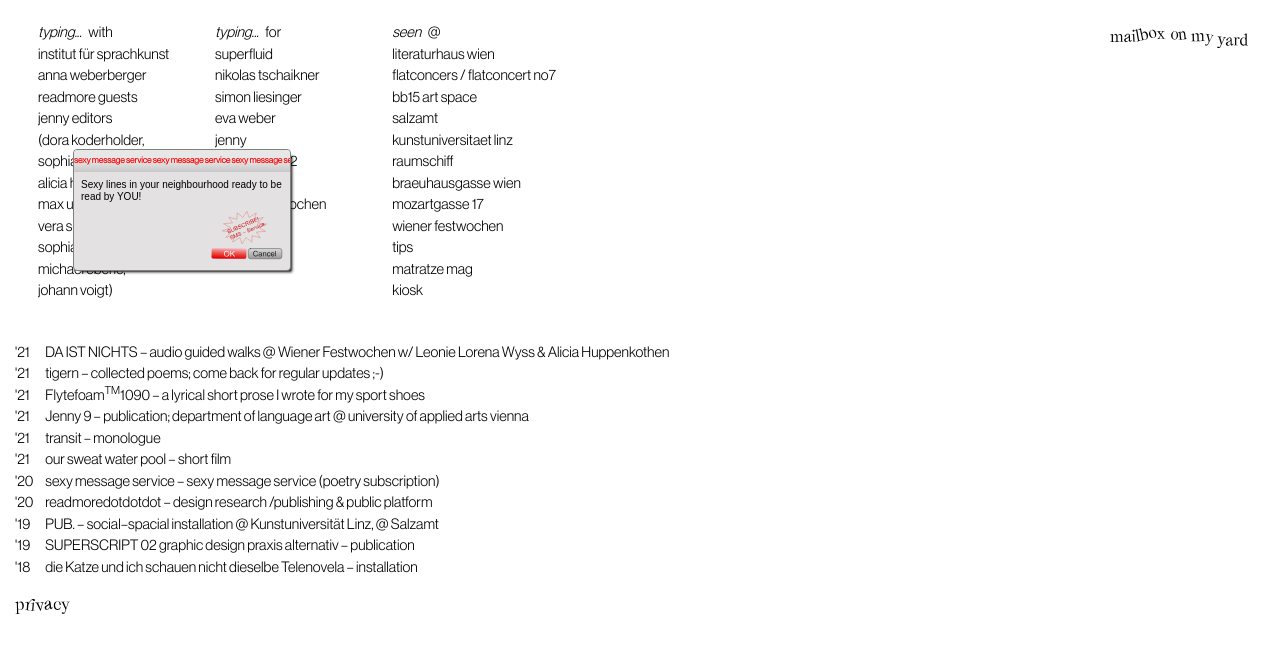
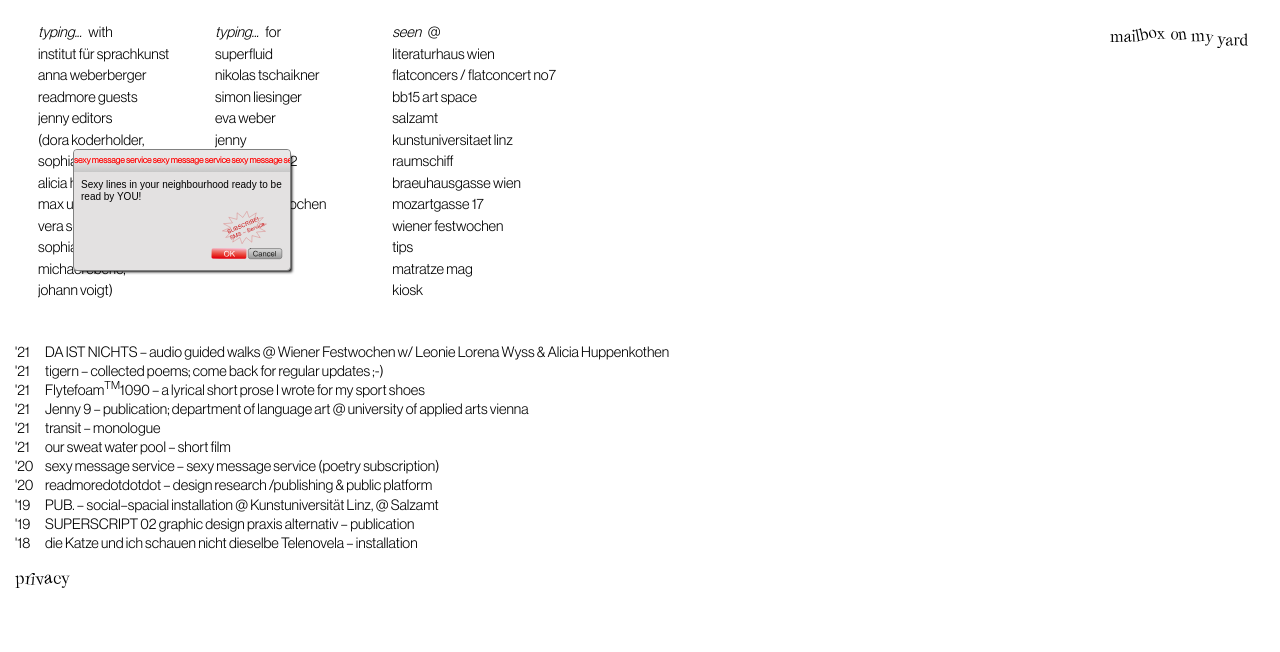
Before and after one commit to doughnutgirl/doughnutgirl.github.io, a plain HTML site: page index.html in a window 1280 px wide. Drawn offline with nearby package versions, Linux system fonts and the light colour scheme; files whose address does not match are found by name.

Commit message:
zeilenumbruch vitae

```diff
--- a/CSS/style.css
+++ b/CSS/style.css
@@ -129,8 +129,11 @@ ul {
 ul li {
   padding: 0;
   margin: 0;
+/*  height: 21.5px;*/
+  overflow: hidden;
+}
+.partner ul li {
   height: 21.5px;
-  overflow: hidden;
 }
 
 /*
@@ -183,12 +186,30 @@ a:hover {
   text-align: center;
 }
 
+/*
 .vitae_year {
   margin-right: .5rem;
   width: 2%;
   display: inline-block;
   min-width: 20px;
 }
+*/
+
+.vitae_year {
+  max-width: 30px;
+  padding-left: 0px;
+}
+.vitae_project {
+  max-width: 85.3333%;
+  padding-left: 0px;
+}
+.vitae_list_item {
+  overflow:visible;
+}
+.vitae_list {
+  width:100%;
+}
+
 .pub_img_container{
   clear:left;
 }
--- a/index.html
+++ b/index.html
@@ -42,7 +42,7 @@
       </a>
 
 
-      <div class="row">
+      <div class="row partner">
 
 
 
@@ -129,52 +129,80 @@
 
     <div class="container-fluid p-0 grotesk marg-38">
       <div class="row">
-        <ul>
+        <ul class="vitae_list">
           <!-- Maybe read in from .txt -->
           <li class="vitae_list_item">
             <a id="button1">
-              <span class="vitae_year">'21</span>
+              <div class= "row">
+              <div class="col-2 vitae_year">'21</div>
+              <div class="col-10 vitae_project">
              DA IST NICHTS &ndash; audio guided walks @ Wiener Festwochen w/ Leonie Lorena Wyss & Alicia Huppenkothen
+           </div>
+         </div>
             </a>
           </li>
           <li>
             <a id="button2">
-              <span class="vitae_year">'21</span>
+              <div class= "row">
+              <div class="col-2 vitae_year">'21</div>
+              <div class="col-10 vitae_project">
               tigern &ndash; collected poems; come back for regular updates ;-)
+            </div> </div>
             </a>
           </li>
           <li>
             <a id="button3">
-              <span class="vitae_year">'21</span>
+              <div class= "row">
+              <div class="col-2 vitae_year">'21</div>
+              <div class="col-10 vitae_project">
               Flytefoam<sup class="sup-font">TM</sup>1090 &ndash; a lyrical short prose I wrote for my sport shoes
+            </div></div>
             </a>
           </li>
           <li>
             <a id="button4">
-              <span class="vitae_year">'21</span>
+              <div class= "row">
+              <div class="col-2 vitae_year">'21</div>
+              <div class="col-10 vitae_project">
               Jenny 9 &ndash; publication; department of language art @ university of applied arts vienna
+            </div> </div>
             </a>
           </li>
           <li>
             <a id="button5">
-              <span class="vitae_year">'21</span>
+              <div class= "row">
+              <div class="col-2 vitae_year">'21</div>
+              <div class="col-10 vitae_project">
               transit &ndash; monologue
+            </div>
+          </div>
             </a>
           </li>
           <li>
             <a id="button6">
-              <span class="vitae_year">'21</span>
+              <div class= "row">
+              <div class="col-2 vitae_year">'21</div>
+              <div class="col-10 vitae_project">
               our sweat water pool &ndash; short film
+
+            </div> </div>
             </a>
           </li>
           <li> <a id="button7">
-              <span class="vitae_year">'20</span>
+            <div class= "row">
+            <div class="col-2 vitae_year">'20</div>
+            <div class="col-10 vitae_project">
               sexy message service &ndash; sexy message service (poetry subscription)
+            </div> </div>
             </a>
           </li>
           <li><a href="https://www.instagram.com/readmoredotdotdot/" target="_blank">
-              <span class="vitae_year">'20</span>
-              readmoredotdotdot &ndash; design research /publishing & public platform</a>
+            <div class= "row">
+            <div class="col-2 vitae_year">'20</div>
+            <div class="col-10 vitae_project">
+              readmoredotdotdot &ndash; design research /publishing & public platform
+</div> </div>
+            </a>
           </li>
           <!--
           <li>
@@ -186,20 +214,30 @@
         -->
           <li>
             <a id="button8">
-              <span class="vitae_year">'19</span>
+              <div class= "row">
+              <div class="col-2 vitae_year">'19</div>
+              <div class="col-10 vitae_project">
               PUB. &ndash; social&ndash;spacial installation @ Kunstuniversität Linz, @ Salzamt
+            </div> </div>
             </a>
           </li>
           <li>
             <a id="button9">
-              <span class="vitae_year">'19</span>
+              <div class= "row">
+              <div class="col-2 vitae_year">'19</div>
+              <div class="col-10 vitae_project">
               SUPERSCRIPT 02 graphic design praxis alternativ &ndash; publication
+            </div>
+          </div>
             </a>
           </li>
           <li>
             <a id="button10">
-              <span class="vitae_year">'18</span>
+              <div class= "row">
+              <div class="col-2 vitae_year">'18</div>
+              <div class="col-10 vitae_project">
               die Katze und ich schauen nicht dieselbe Telenovela &ndash; installation
+            </div> </div>
             </a>
           </li>
           <!--
```
Also changed, not shown: index2.html (+11 -4 lines).
